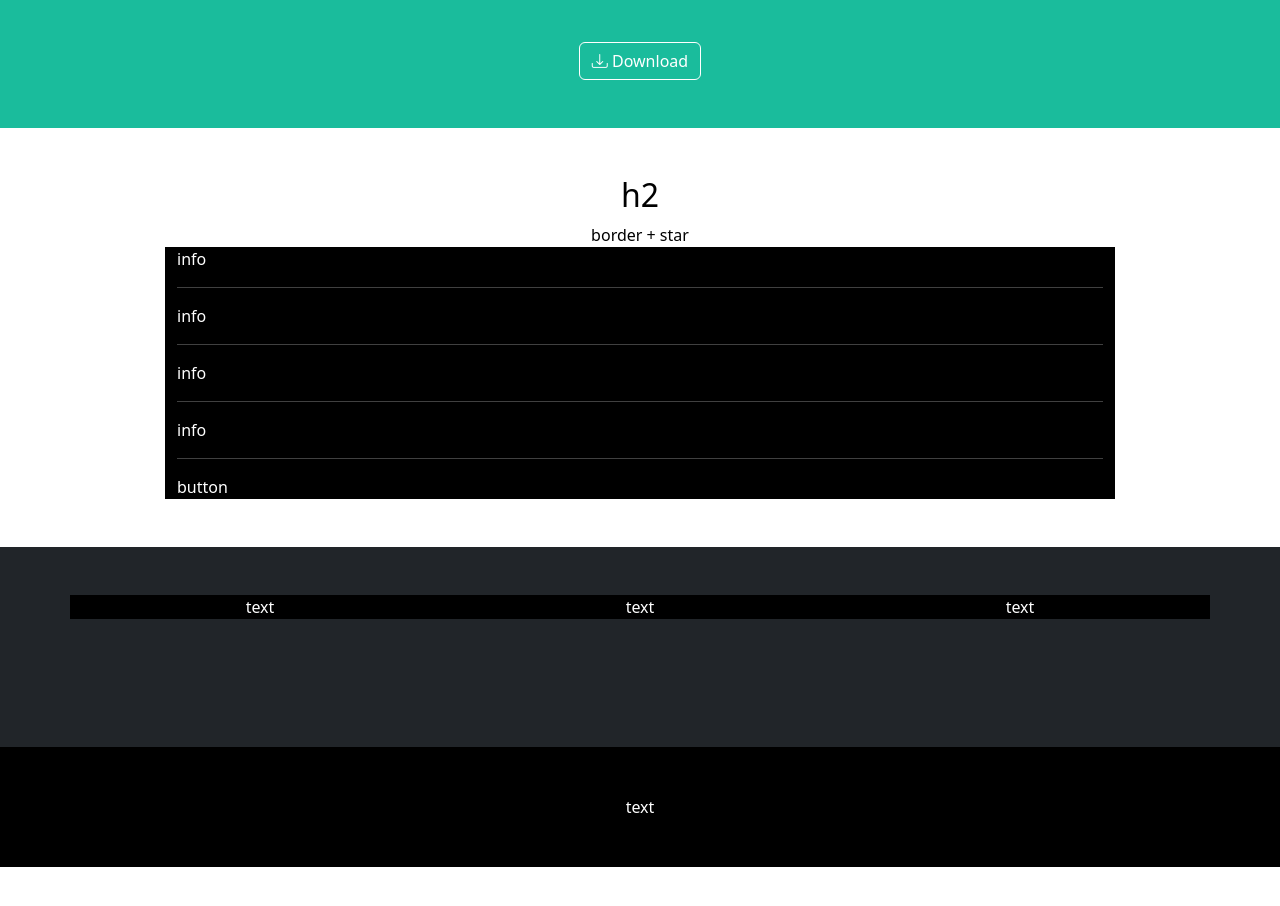
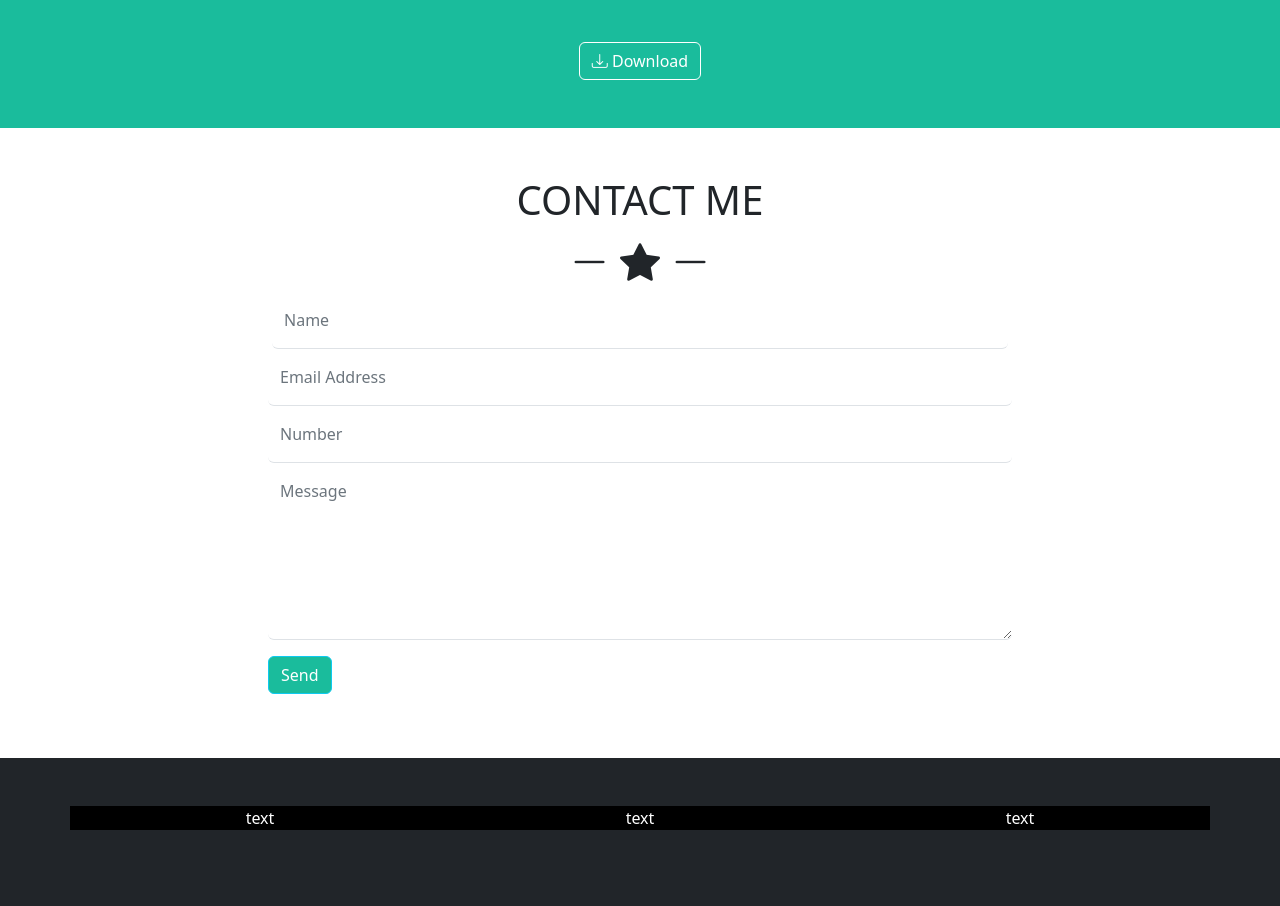
Before and after one commit to francescorossi1/html-css-bootstrap-freelancer, a plain HTML site: page index.html in a window 1280 px wide. Shown: the part 1800-2706 px from the top of the page. Before the commit the page ends 2667 px from the top, so only its background shows below. Drawn offline with nearby package versions, Linux system fonts and the light colour scheme.

Commit message:
filled contact me section

```diff
--- a/css/style.css
+++ b/css/style.css
@@ -4,9 +4,12 @@ footer nav{
 
 .bg-header{
     background-color: #2C3E50;
-    min-height: 100px;
 }
 
 .bgc-primary{
     background-color: #1ABC9C;
 }
+
+.min-h-100{
+    min-height: 100px;
+}
--- a/index.html
+++ b/index.html
@@ -1,22 +1,27 @@
 <!DOCTYPE html>
 <html lang="en">
+
 <head>
     <meta charset="UTF-8">
     <meta http-equiv="X-UA-Compatible" content="IE=edge">
     <meta name="viewport" content="width=device-width, initial-scale=1.0">
     <link rel="stylesheet" href="https://cdn.jsdelivr.net/npm/bootstrap-icons@1.8.3/font/bootstrap-icons.css">
-    <link href="https://cdn.jsdelivr.net/npm/bootstrap@5.2.0-beta1/dist/css/bootstrap.min.css" rel="stylesheet" integrity="sha384-0evHe/X+R7YkIZDRvuzKMRqM+OrBnVFBL6DOitfPri4tjfHxaWutUpFmBp4vmVor" crossorigin="anonymous">
+    <link href="https://cdn.jsdelivr.net/npm/bootstrap@5.2.0-beta1/dist/css/bootstrap.min.css" rel="stylesheet"
+        integrity="sha384-0evHe/X+R7YkIZDRvuzKMRqM+OrBnVFBL6DOitfPri4tjfHxaWutUpFmBp4vmVor" crossorigin="anonymous">
     <link rel="stylesheet" href="css/style.css">
     <title>Bootstrap Freelancer</title>
 </head>
+
 <body>
     <header>
 
         <!-- Fixed/Sticky nav -->
-        <nav class="navbar navbar-expand-lg bg-header">
+        <nav class="navbar navbar-expand-lg bg-header min-h-100">
             <div class="container-md">
                 <a class="navbar-brand text-white h6" href="#">START BOOTSTRAP</a>
-              <button class="navbar-toggler border-white" type="button" data-bs-toggle="collapse" data-bs-target="#navbarNav" aria-controls="navbarNav" aria-expanded="false" aria-label="Toggle navigation">
+                <button class="navbar-toggler border-white" type="button" data-bs-toggle="collapse"
+                    data-bs-target="#navbarNav" aria-controls="navbarNav" aria-expanded="false"
+                    aria-label="Toggle navigation">
                     <span class="navbar-toggler-icon"></span>
                 </button>
                 <div class="collapse navbar-collapse flex-grow-0" id="navbarNav">
@@ -139,7 +144,8 @@
                 </div>
                 <div class="row justify-content-center pb-5">
                     <div class="col-8 col-md-5">
-                        <div class="card bgc-primary border-0 p-2 fs-5">Freelancer is a free bootstrap theme created by Start
+                        <div class="card bgc-primary border-0 p-2 fs-5">Freelancer is a free bootstrap theme created by
+                            Start
                             Bootstrap. The download includes the complete
                             source files including HTML, CSS, and JavaScript as
                             well as optional LESS stylesheets for easy
@@ -161,31 +167,51 @@
         </div>
 
         <!-- Contact me Section -->
-        <div class="section py-5 text-white" id="contact-me">
+        <div class="section py-5" id="contact-me">
             <div class="container-md">
-                <div class="text-center text-black">
-                    <h2>h2</h2>
-                    <div>border + star</div>
+                <div class="row text-center">
+                    <div class="col">
+                        <h1 class="fs-1">CONTACT ME</h1>
+                        <div class="fs-1">
+                            <i class="bi bi-dash-lg"></i>
+                            <i class="bi bi-star-fill"></i>
+                            <i class="bi bi-dash-lg"></i>
                         </div>
-                <div class="row justify-content-center">
-                    <div class="col-10 bg-black">
-                            info
-                            <hr>
                     </div>
-                    <div class="col-10 bg-black">
-                            info
-                            <hr>
                 </div>
-                    <div class="col-10 bg-black">
-                            info
-                            <hr>
+                <form>
+                    <div class="row text-center">
+                        <div class="col-8 offset-2">
+                            <div class="form-group">
+                                <input type="text" class="form-control shadow-none border-0 border-bottom py-3"
+                                    placeholder="Name" name="name" required>
                             </div>
-                    <div class="col-10 bg-black">
-                            info
-                            <hr>
                         </div>
-                    <div class="col-10 bg-black">
-                            <a>button</a>
+                    </div>
+                    <div class="col-8 offset-2 min">
+                        <div class="form-group">
+                            <input type="email" class="form-control shadow-none border-0 border-bottom py-3"
+                                placeholder="Email Address" name="email" required>
+                        </div>
+                    </div>
+                    <div class="col-8 offset-2">
+                        <div class="form-group">
+                            <input type="tel" class="form-control shadow-none border-0 border-bottom py-3"
+                                placeholder="Number" name="phone-number" required>
+                        </div>
+                    </div>
+                    <div class="col-8 offset-2">
+                        <div class="form-group">
+                            <textarea class="form-control shadow-none border-0 border-bottom py-3" placeholder="Message"
+                                rows="6" name="additional-message"></textarea>
+                        </div>
+                    </div>
+                    <div class="col-8 offset-2 py-3">
+                        <div class="form-group">
+                            <button type="submit" class="btn btn-info text-white bgc-primary">Send</button>
+                        </div>
+                    </div>
+                </form>
             </div>
         </div>
         </div>
@@ -215,4 +241,5 @@
             </div>
     </footer>
 </body>
+
 </html>
```
Lines whose indentation alone changed are shown as unchanged.
